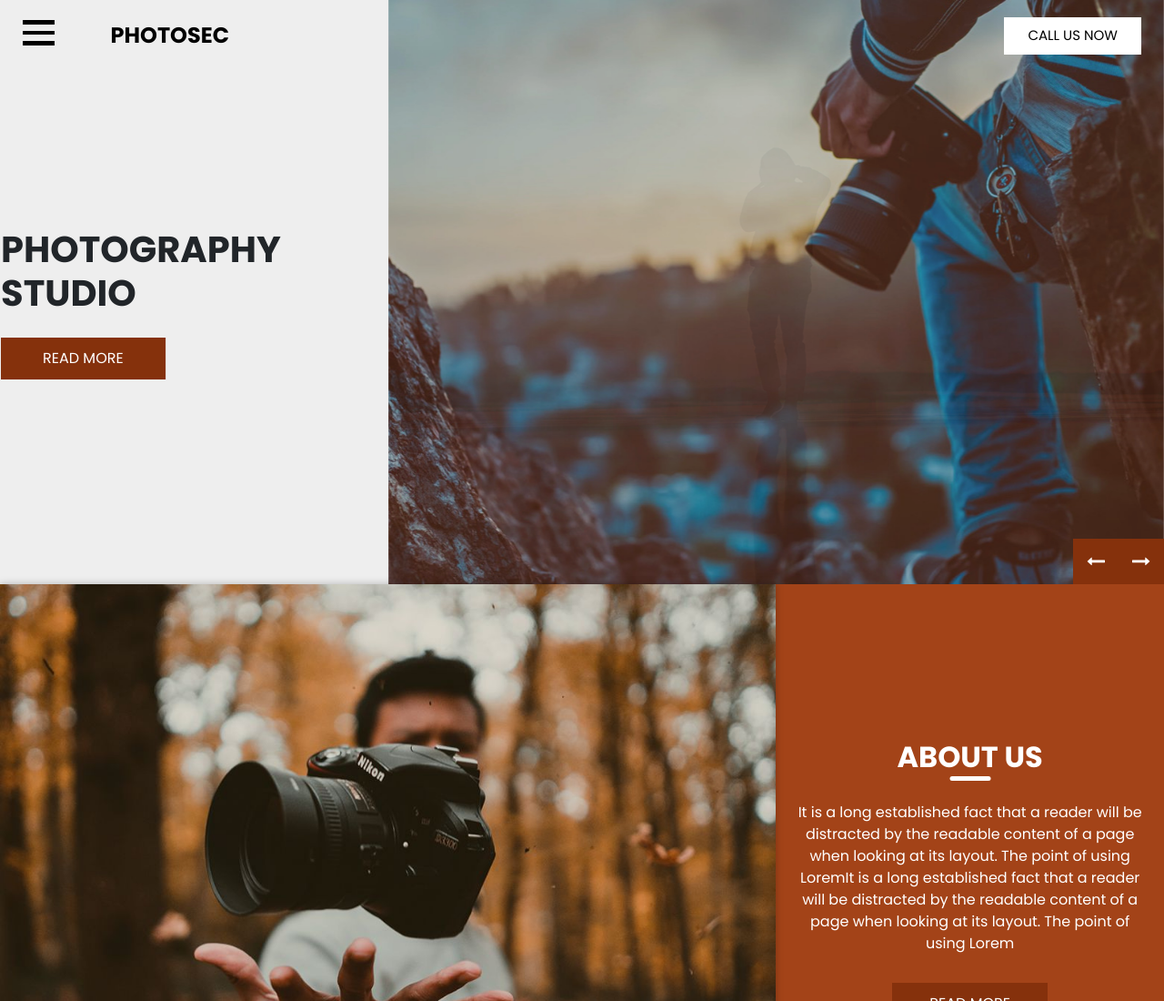
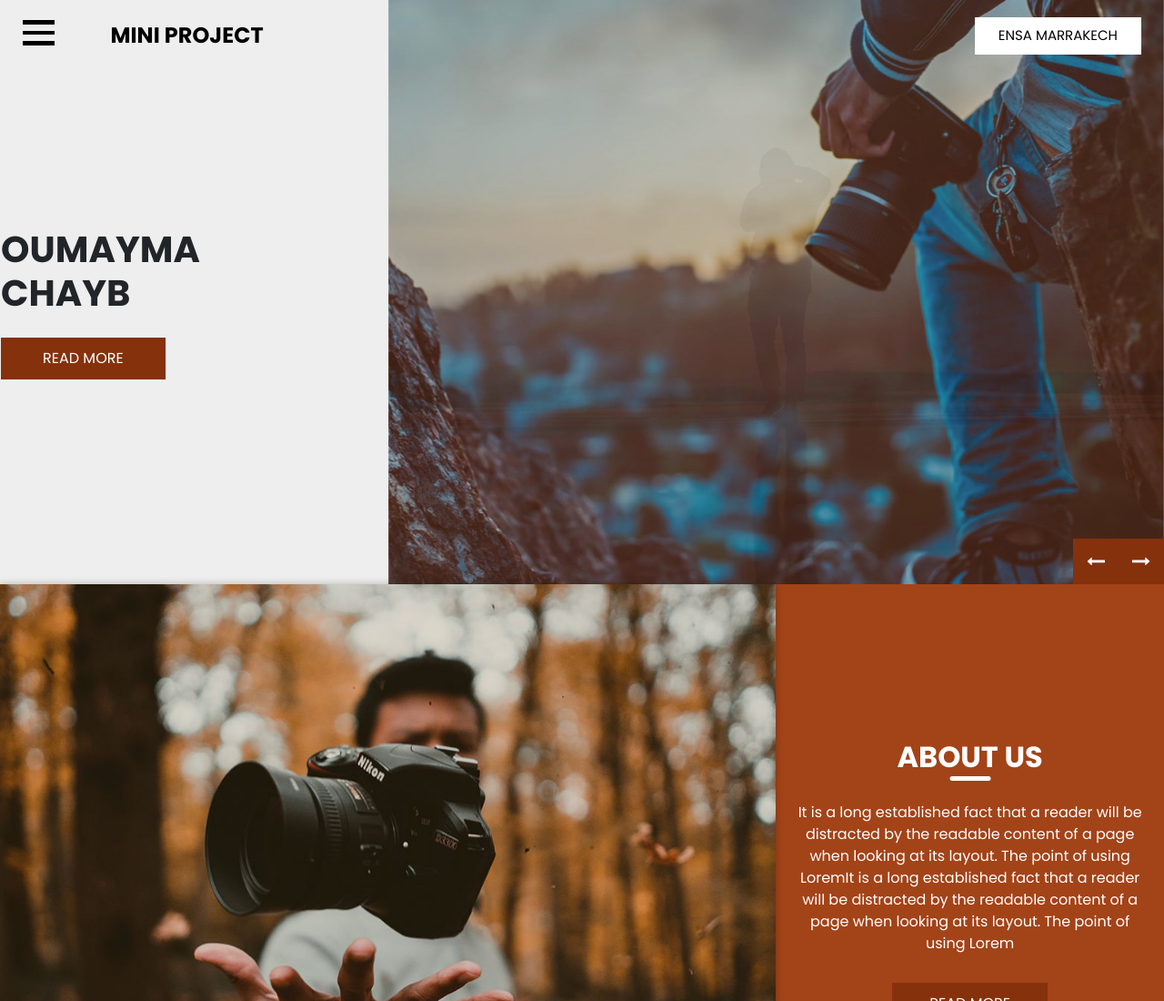
Before and after one commit to Omaymachayb/projet-fs, a plain HTML site: page photosec-html/index.html in a window 1280 px wide. Shown: the top 1100 px of the page at 91% size. Drawn offline with nearby package versions, Linux system fonts and the light colour scheme; some packages are replaced by stand-ins of ours.

Commit message:
Update index.html

```diff
--- a/photosec-html/index.html
+++ b/photosec-html/index.html
@@ -66,11 +66,11 @@
         </div>
         <a class="navbar-brand" href="index.html">
           <span>
-            Photosec
+           MINI PROJECT
           </span>
         </a>
         <a href="" class="call_btn">
-          Call Us Now
+          ENSA MARRAKECH
         </a>
       </nav>
     </header>
@@ -86,8 +86,8 @@
                   <div class="detail_content">
                     <div>
                       <h1>
-                        Photography <br>
-                        Studio
+                        OUMAYMA<br>
+                       CHAYB
                       </h1>
                       <a href="" class="">
                         Read more
@@ -99,8 +99,8 @@
                   <div class="detail_content">
                     <div>
                       <h1>
-                        Photography <br>
-                        Studio
+                        RSSP <br>
+                        Student
                       </h1>
                       <a href="" class="">
                         Read more
```
